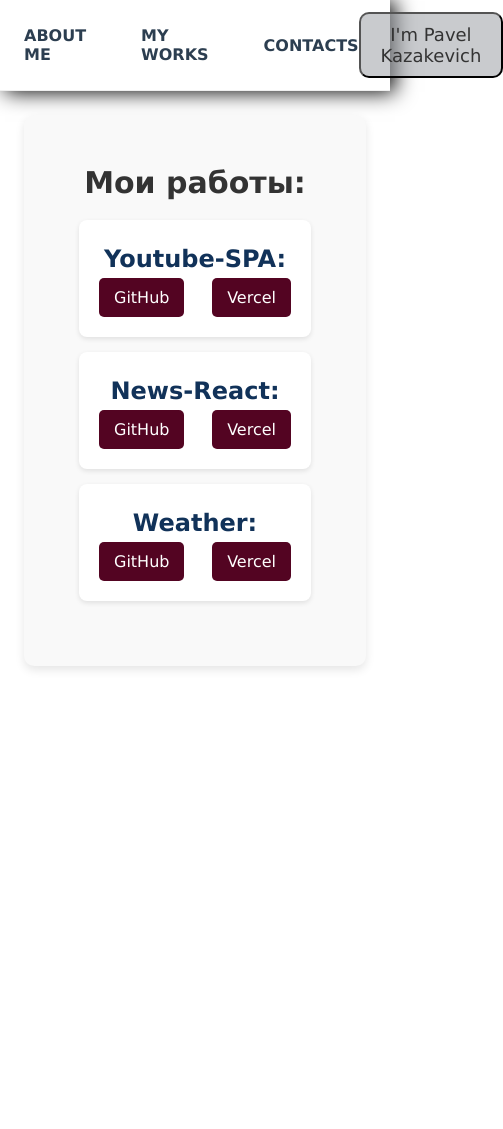
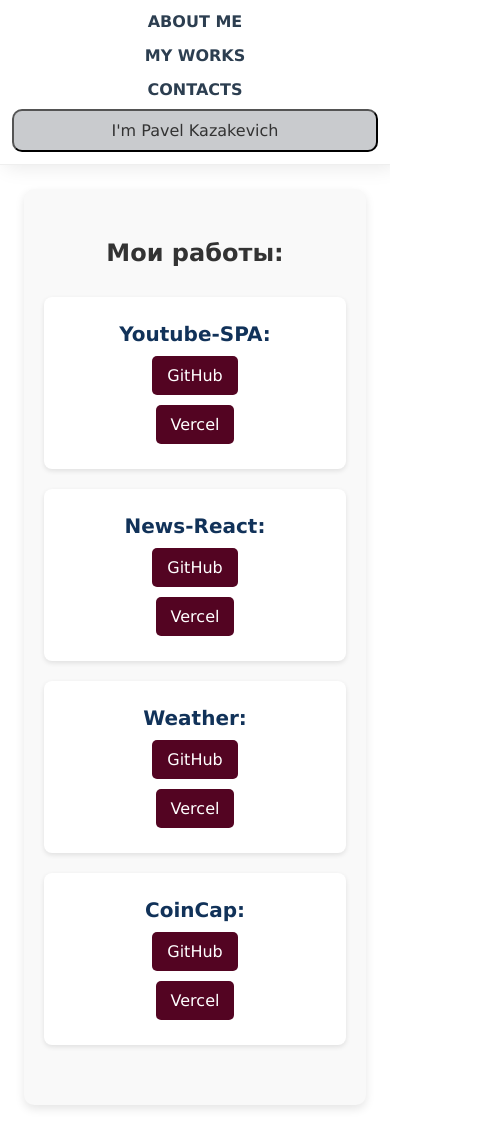
Before and after one commit to pablitodon/Portfolio, a React (Vite) app: page /myWorks in a window 390 px wide. Shown: the whole page, 503 px wide, since content can reach past the window. Before the commit the page ends 844 px from the top, so only its background shows below. Built offline with nearby package versions, Linux system fonts and the light colour scheme; a web font is replaced by a local one.

Commit message:
edit styles

```diff
--- a/src/components/About/About.tsx
+++ b/src/components/About/About.tsx
@@ -1,7 +1,5 @@
 import { certificateImage } from '../../assets';
-import styles from './styles.module.css'
-
-
+import styles from './styles.module.css';
 
 const About = () => {
     return (
@@ -13,7 +11,7 @@
                 <ul className={styles.list}>
                     <li>Основы HTML, CSS и JavaScript</li>
                     <li>Основы работы с Git и GitHub</li>
-                    <li>Знакомство с фреймворком : React</li>
+                    <li>Знакомство с фреймворком: React</li>
                 </ul>
                 <div>🎮 Знание Redux и RTK (Redux Toolkit, RTK Query & Mutation) для управления состоянием/выполнения запросов</div>
             </div>
--- a/src/components/About/styles.module.css
+++ b/src/components/About/styles.module.css
@@ -3,6 +3,8 @@
     justify-content: space-between;
     width: 100%;
     align-items: flex-start;
+    flex-wrap: wrap;
+    /* Позволяет элементам обтекать */
 }
 
 .containerText {
@@ -31,3 +33,25 @@
 .list {
     margin: 10px 0;
 }
+
+@media (max-width: 768px) {
+    .about {
+        flex-direction: column;
+        align-items: center;
+    }
+
+    .containerText {
+        margin-right: 0;
+        text-align: center;
+    }
+
+    .title {
+        font-size: 40px;
+    }
+
+    .image {
+        width: 100%;
+        max-width: 400px;
+        margin-top: 20px;
+    }
+}
--- a/src/components/Contacts/Contacts.tsx
+++ b/src/components/Contacts/Contacts.tsx
@@ -1,25 +1,23 @@
-import styles from './styles.module.css'
+import styles from './styles.module.css';
 import { pagesImage, socilalLinksIcons } from '../../assets';
-
-
 
 const Contacts = () => {
     return (
         <section className={styles.contacts}>
-            <div className={styles.textContainer} >
+            <div className={styles.textContainer}>
                 <h1 className={styles.header}>Контакты:</h1>
-                <ul >
+                <ul>
                     <li className={styles.link}>
                         <img src={socilalLinksIcons.mail} alt="mail" />
-                        <a target='_blank' className={styles.link} href="mailto:pavelkazakevich040196@gmail.com">pavelkazakevich040196@gmail.com</a>
-                    </li >
+                        <a target='_blank' rel="noopener noreferrer" className={styles.link} href="mailto:pavelkazakevich040196@gmail.com">pavelkazakevich040196@gmail.com</a>
+                    </li>
                     <li className={styles.link}>
                         <img src={socilalLinksIcons.vkontakte} alt="vk" />
-                        <a target='_blank' className={styles.link} href="https://vk.com/kazakevich_pavel">ВКонтакте</a>
+                        <a target='_blank' rel="noopener noreferrer" className={styles.link} href="https://vk.com/kazakevich_pavel">ВКонтакте</a>
                     </li>
                     <li className={styles.link}>
                         <img src={socilalLinksIcons.telegram} alt="tg" />
-                        <a target='_blank' className={styles.link} href="https://t.me/donpabloooo">+375297056356</a>
+                        <a target='_blank' rel="noopener noreferrer" className={styles.link} href="https://t.me/donpabloooo">+375297056356</a>
                     </li>
                     <li className={styles.link}>
                         <img src={socilalLinksIcons.whatsapp} alt="whatsapp" />
--- a/src/components/Contacts/styles.module.css
+++ b/src/components/Contacts/styles.module.css
@@ -1,5 +1,5 @@
 .contacts {
-display: flex;
+    display: flex;
     justify-content: space-between;
     align-items: flex-start;
     padding: 40px;
@@ -7,16 +7,14 @@
     border-radius: 15px;
     box-shadow: 0 4px 20px rgba(0, 0, 0, 0.1);
     width: 100%;
+    flex-wrap: wrap;
+    /* Позволяет элементам обтекать */
 }
+
 .textContainer {
     max-width: 400px;
-
-}
-
-.title {
-    font-size: 24px;
-    padding: 5px;
-    color: #113259;
+    flex: 1;
+    /* Позволяет контейнеру занимать доступное пространство */
 }
 
 .header {
@@ -29,7 +27,7 @@
     align-items: center;
     margin-bottom: 15px;
     color: #530422;
-        transition: color 0.5s ease;
+    transition: color 0.5s ease;
 }
 
 .link img {
@@ -37,14 +35,41 @@
     height: 24px;
     margin-right: 10px;
 }
+
 .link:hover {
     color: #2b001a;
-    text-decoration:underline;
+    text-decoration: underline;
 }
 
 .image {
     width: 300px;
     margin-top: 20px;
-    padding-right: 50px;
+    padding-left: 50px;
+    /* Изменен на padding-left для поддержки обтекания */
     border-radius: 20px;
 }
+
+/* Медиазапросы для мобильных устройств */
+@media (max-width: 768px) {
+    .contacts {
+        flex-direction: column;
+        align-items: center;
+    }
+
+    .textContainer {
+        max-width: 100%;
+        padding: 0;
+        text-align: center;
+    }
+
+    .image {
+        width: 100%;
+        max-width: 300px;
+        padding-left: 0;
+        margin-top: 20px;
+    }
+
+    .header {
+        font-size: 20px;
+    }
+}
--- a/src/components/Header/styles.module.css
+++ b/src/components/Header/styles.module.css
@@ -44,3 +44,72 @@
     background-color: rgba(255, 255, 255, 0.8);
     transform: scale(1.05);
 }
+
+
+.header {
+    display: flex;
+    width: 100%;
+    justify-content: space-between;
+    padding: 12px 24px;
+    background-color: #ffffff;
+    border-bottom: 1px solid rgb(239, 239, 239);
+    box-shadow: 5px 1px 20px rgba(0, 0, 0, 0.1);
+}
+
+.headLinks {
+    display: flex;
+    gap: 55px;
+    align-items: center;
+    font-weight: bold;
+}
+
+.link {
+    color: #2c3e50;
+    transition: color 0.3s ease, transform 0.3s ease;
+    display: inline-block;
+}
+
+.link:hover {
+    color: #828282;
+    transform: scale(1.05);
+    text-decoration: underline;
+}
+
+.btnHome {
+    background-color: rgba(165, 169, 173, 0.6);
+    color: #333;
+    border-radius: 10px;
+    padding: 10px 20px;
+    cursor: pointer;
+    font-size: 18px;
+    transition: background-color 0.3s ease, transform 0.3s ease;
+}
+
+.btnHome:hover {
+    background-color: rgba(255, 255, 255, 0.8);
+    transform: scale(1.05);
+}
+
+/* Медиазапросы для мобильных устройств */
+@media (max-width: 768px) {
+    .header {
+        flex-direction: column;
+        align-items: center;
+        padding: 12px;
+    }
+
+    .headLinks {
+        flex-direction: column;
+        gap: 15px;
+        margin-bottom: 10px;
+    }
+
+    .link {
+        font-size: 16px;
+    }
+
+    .btnHome {
+        width: 100%;
+        font-size: 16px;
+    }
+}
--- a/src/components/Works/Works.tsx
+++ b/src/components/Works/Works.tsx
@@ -62,6 +62,24 @@
                             </a>
                         </div>
                     </li>
+                    <li className={styles.workItem}>
+                        <h3 className={styles.title}>CoinCap:</h3>
+                        <div className={styles.links}>
+                            <a
+                                className={styles.link}
+                                target="_blank"
+                                href="https://github.com/pablitodon/coincap"
+                            >GitHub
+                            </a>
+                            <a
+                                className={styles.link}
+                                href="https://coincap-alpha.vercel.app/"
+                                target="_blank"
+                            >
+                                Vercel
+                            </a>
+                        </div>
+                    </li>
                 </ul>
             </div>
         </section>
--- a/src/components/Works/styles.module.css
+++ b/src/components/Works/styles.module.css
@@ -4,12 +4,20 @@
     align-items: center;
     text-align: center;
     width: 100%;
+    max-height: 100%;
     flex-direction: column;
     gap: 20px;
     padding: 50px 20px;
     background-color: #f9f9f9;
     border-radius: 10px;
     box-shadow: 0 4px 10px rgba(0, 0, 0, 0.1);
+}
+
+.about ul {
+    display: flex;
+    flex-wrap: wrap;
+    justify-content: center;
+    padding: 0;
 }
 
 .title {
@@ -28,10 +36,12 @@
     background-color: #fff;
     border-radius: 8px;
     padding: 20px;
-    margin-bottom: 15px;
+    margin: 10px;
     transition: transform 0.2s;
     box-shadow: 0 2px 5px rgba(0, 0, 0, 0.1);
-}
+    flex: 1 1 calc(45% - 20px);
+    }
+
 .workItem:hover {
     transform: translateY(-2px);
 }
@@ -39,7 +49,6 @@
 .links {
     display: flex;
     justify-content: space-between;
-
 }
 
 .link {
@@ -49,8 +58,32 @@
     border-radius: 5px;
     text-decoration: none;
     transition: background-color 0.3s;
+    flex: 1;
+    /* Занимаем одинаковое пространство между ссылками */
+    margin: 5px;
+    /* Отступ между кнопками */
 }
 
 .link:hover {
     background-color: #2b001a;
 }
+
+@media (max-width: 768px) {
+    .header {
+        font-size: 24px;
+    }
+
+    .title {
+        font-size: 20px;
+    }
+
+    .workItem {
+        flex: 1 1 100%;
+        margin: 10px 0;
+    }
+
+    .links {
+        flex-direction: column;
+        align-items: center;
+    }
+}
```
